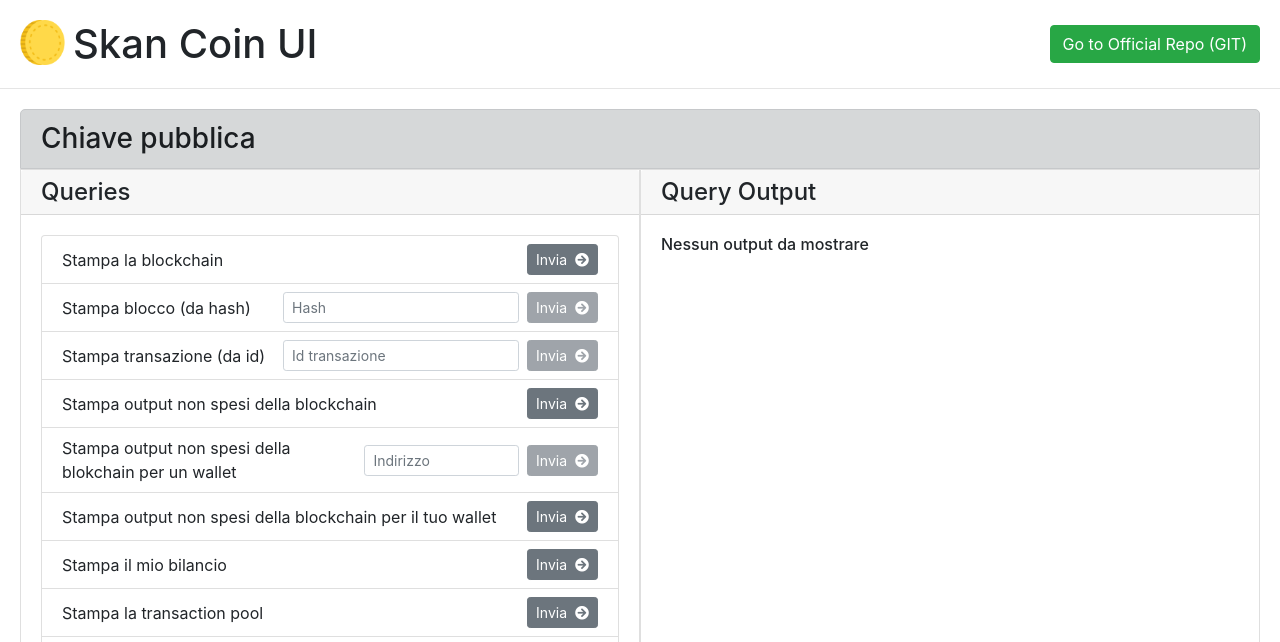
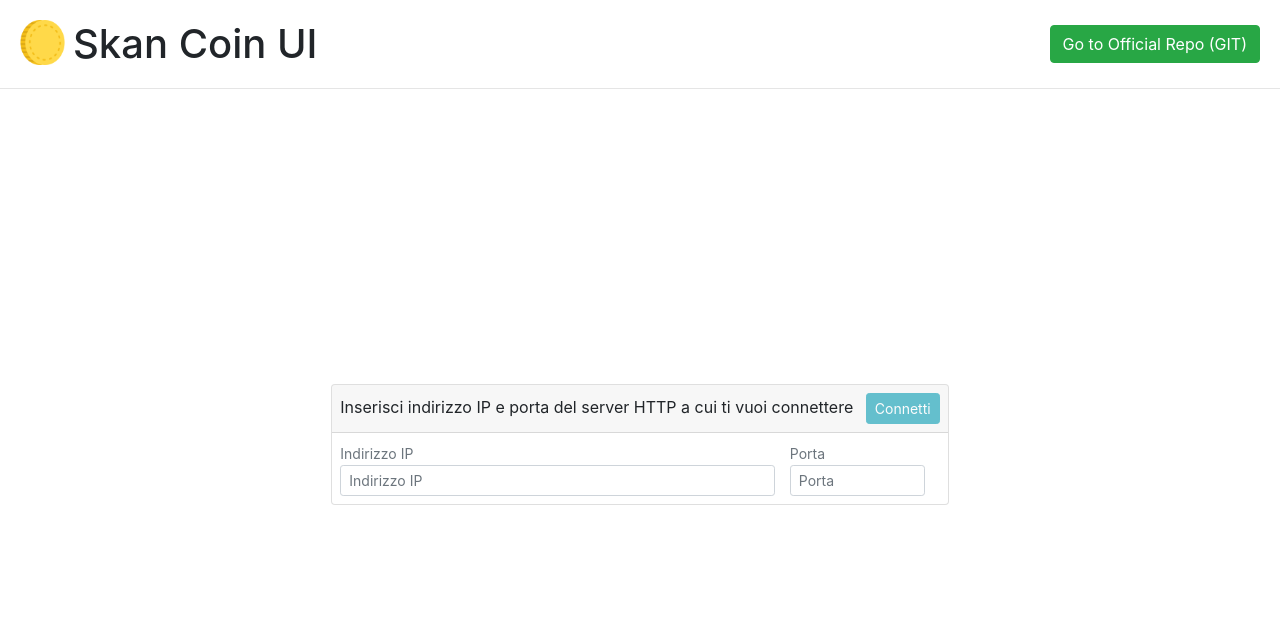
Before and after one commit to Taletex/SkanCoin, a plain HTML site: page WebApp/index.html in a window 1280 px wide. Shown: the top 642 px of the page. Drawn offline with nearby package versions, Linux system fonts and the light colour scheme; no server answers.

Commit message:
Updated webapp

```diff
--- a/WebApp/index.html
+++ b/WebApp/index.html
@@ -36,11 +36,33 @@
                     <h1 class="mb-0 ml-2">Skan Coin UI</h1>
                 </div>
                 <div>
+                    <button class="btn btn-secondary" ng-show="publicKey!=''" ng-click="publicKey=''">Cambia server</button>
                     <a href="https://github.com/Taletex/SkanCoin.git"><button class="btn btn-success">Go to Official Repo (GIT)</button></a>
                 </div>
             </div>
             <hr class="m-0">
-            <div style="padding: 20px;">
+            <div ng-if="publicKey == ''" style="padding:20px; height:calc(100vh - 90px);" class="d-flex align-items-center justify-content-center">
+              <div class="row m-0">
+                <div class="col-12 p-0 card">
+                  <div class="card-header p-2">
+                    <span>Inserisci indirizzo IP e porta del server HTTP a cui ti vuoi connettere</span>
+                    <button class="btn btn-sm btn-info ml-2" ng-disabled="inputs.serverAddress == null || inputs.serverAddress == '' || inputs.serverPort == null || inputs.serverPort == ''"
+                            ng-class="{'cursor-not-allowed': inputs.serverAddress == null || inputs.serverAddress == '' || inputs.serverPort == null || inputs.serverPort == ''}" ng-click="connectToServer()">Connetti</button>
+                  </div>
+                  <div class="card-body row m-0 p-2">
+                      <div class="form-group m-0 col-9 text-left pl-0">
+                          <label class="text-muted col-form-label-sm p-0 m-0">Indirizzo IP</label>
+                          <input type="text" class="form-control form-control-sm" placeholder="Indirizzo IP" name="server_address" ng-model="inputs.serverAddress">
+                      </div>
+                      <div class="form-group m-0 col-3 text-left pl-0">
+                          <label class="text-muted col-form-label-sm p-0 m-0">Porta</label>
+                          <input type="text" class="form-control form-control-sm" placeholder="Porta" name="server_port" ng-model="inputs.serverPort">
+                      </div>
+                  </div>
+                </div>
+              </div>
+            </div>
+            <div ng-if="publicKey != ''" style="padding:20px;">
                 <div class="row m-0">
                     <div class="col-md-12 d-flex m-0 alert alert-dark" style="border-radius: 5px 5px 0px 0px;">
                         <h3 class="m-0" style="overflow: hidden; text-overflow: ellipsis;">Chiave pubblica <span class="text-primary ml-2" style="font-size:1rem">{{publicKey}}</span></h3>
--- a/WebApp/mainController.js
+++ b/WebApp/mainController.js
@@ -230,5 +230,8 @@ app.controller('mainCtrl', function($scope, $http, $httpParamSerializerJQLike) {
     return ret;
   }
 
-  $scope.getPublicKey();
+  $scope.connectToServer = function() {
+    $scope.baseUrl = "http://" + $scope.inputs.serverAddress + ":" + $scope.inputs.serverPort + "/webresources/";
+    $scope.getPublicKey();
+  }
 });
```
